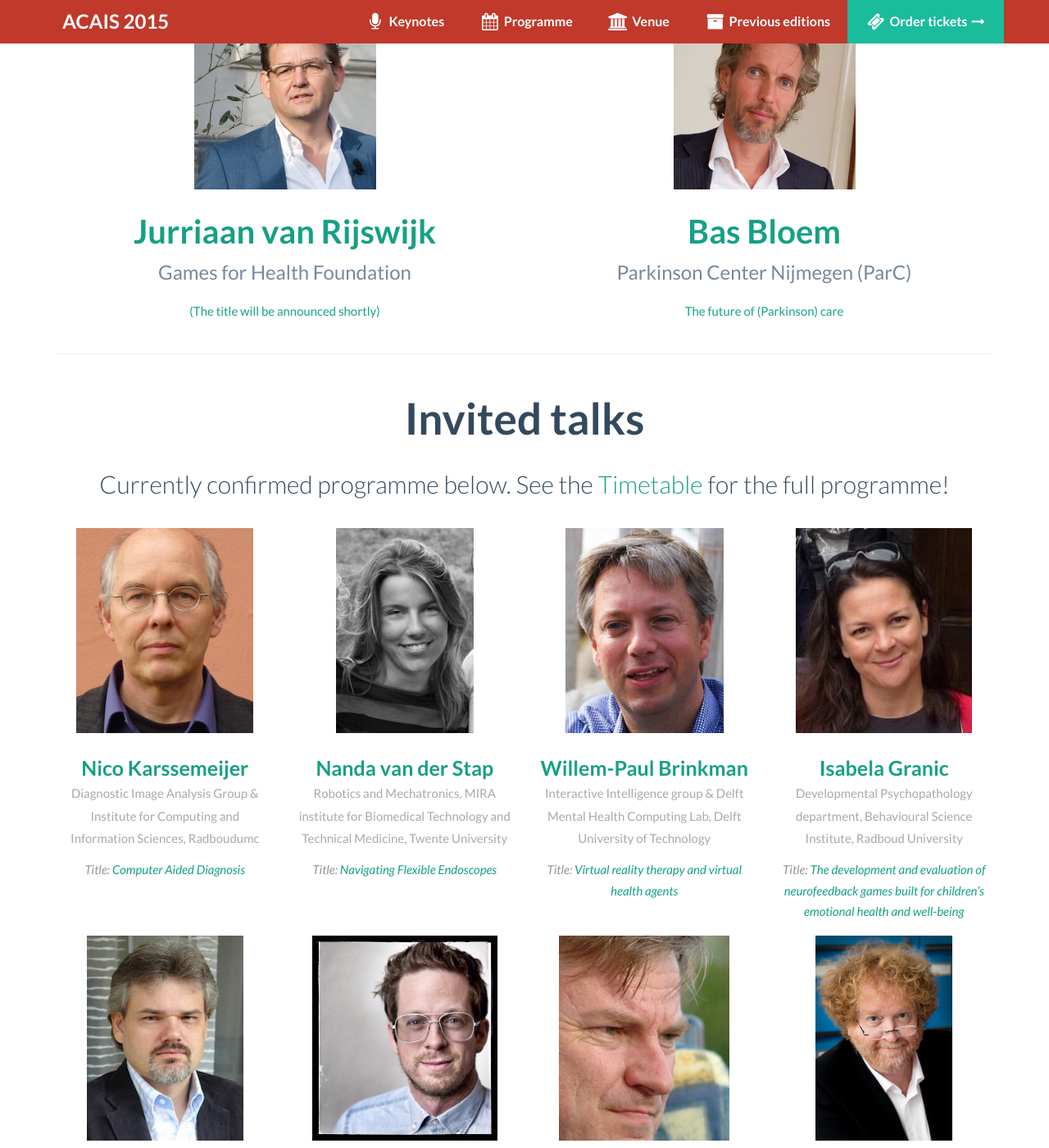
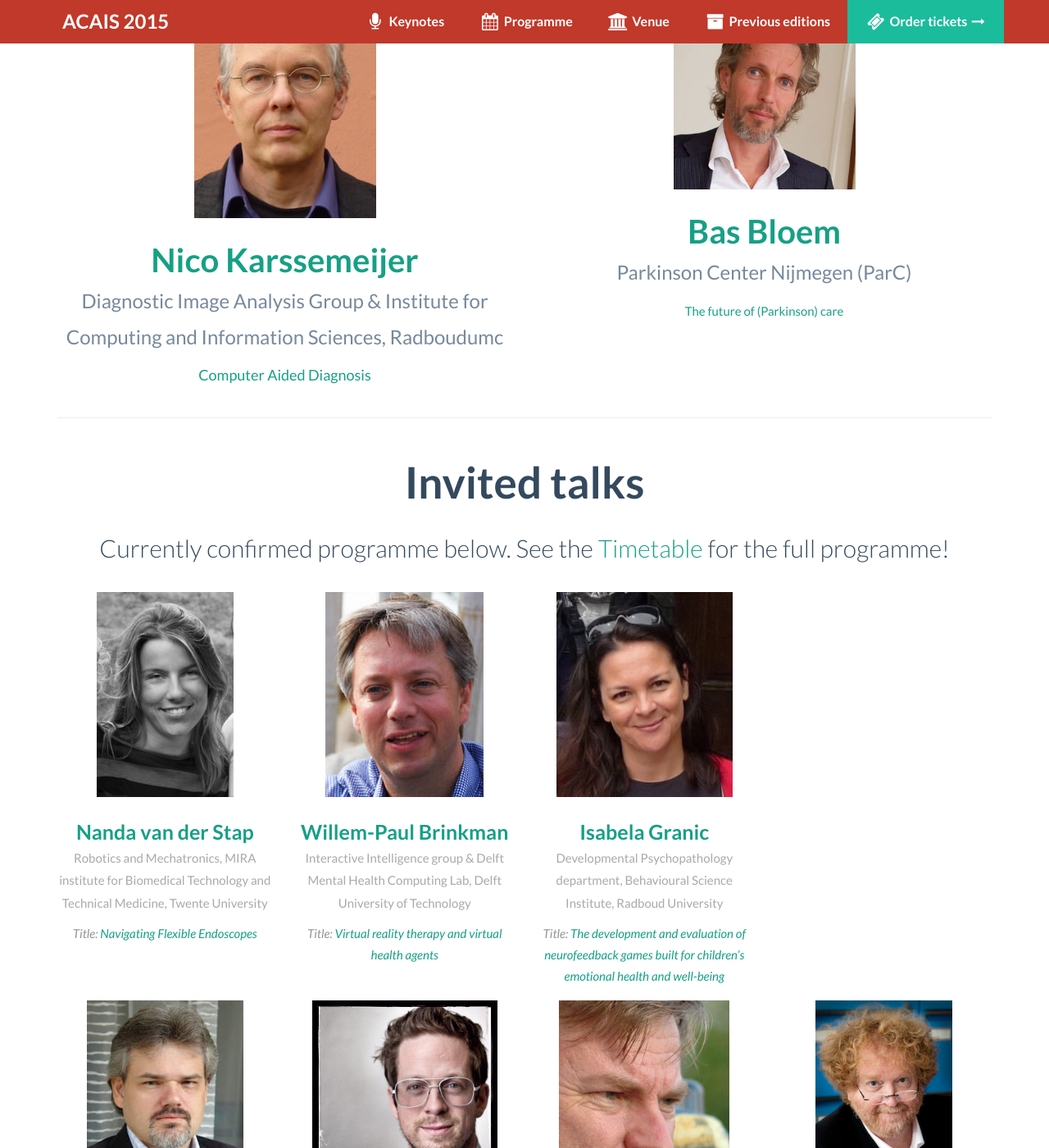
Before and after one commit to wouterbulten/acais-website, a Jekyll site: the page built from index.html, in a window 1280 px wide and 1400 px high, scrolled down 1657 px. Shown: the whole window at 82% size. Built offline with Jekyll 4.4.1, drawn with Linux system fonts in a browser that asks for light colours; nearby versions of some CDN libraries.

Commit message:
Removed Jurriaan, moved Nico to keynote, added Richard

```diff
--- a/index.html
+++ b/index.html
@@ -82,14 +82,14 @@ layout: default
     <div class="row text-center">
 
         <div class="col-md-6">
-            <a href="/2015/rijswijk-TBA">
-                <img src="img/speakers/jurriaanvanrijswijk.jpg" alt="Jurriaan van Rijswijk" class="keynote-photo">
+            <a href="/2015/computer-aided-diagnosis">
+                <img src="img/speakers/nicokarssemeijer.jpeg" alt="Nico Karssemeijer" class="keynote-photo">
                 <h3>
-                    Jurriaan van Rijswijk
+                    Nico Karssemeijer
                     <br>
-                    <small class="subheader">Games for Health Foundation</small>
+                    <small class="subheader">Diagnostic Image Analysis Group &amp; Institute for Computing and Information Sciences, Radboudumc</small>
                 </h3>
-                <p class="talk-title"><small>(The title will be announced shortly)</small></p>
+                <p class="talk-title">Computer Aided Diagnosis</p>
             </a>
         </div>
 
@@ -116,17 +116,6 @@ layout: default
     </div>
 
     <div class="row text-center invited-talks">
-        <div class="col-md-3">
-            <a href="/2015/computer-aided-diagnosis">
-                <img src="img/speakers/nicokarssemeijer.jpeg" alt="Nico Karssemeijer" class="speaker-photo">
-                <h3>
-                    Nico Karssemeijer
-                    <br>
-                    <small>Diagnostic Image Analysis Group &amp; Institute for Computing and Information Sciences, Radboudumc</small>
-                </h3>
-                <p class="talk-title">Computer Aided Diagnosis</p>
-            </a>
-        </div>
 
         <div class="col-md-3">
             <a href="/2015/navigating-flexible-endoscopes">
```
Also changed, not shown: 2015/index.html (+7 -7 lines).
